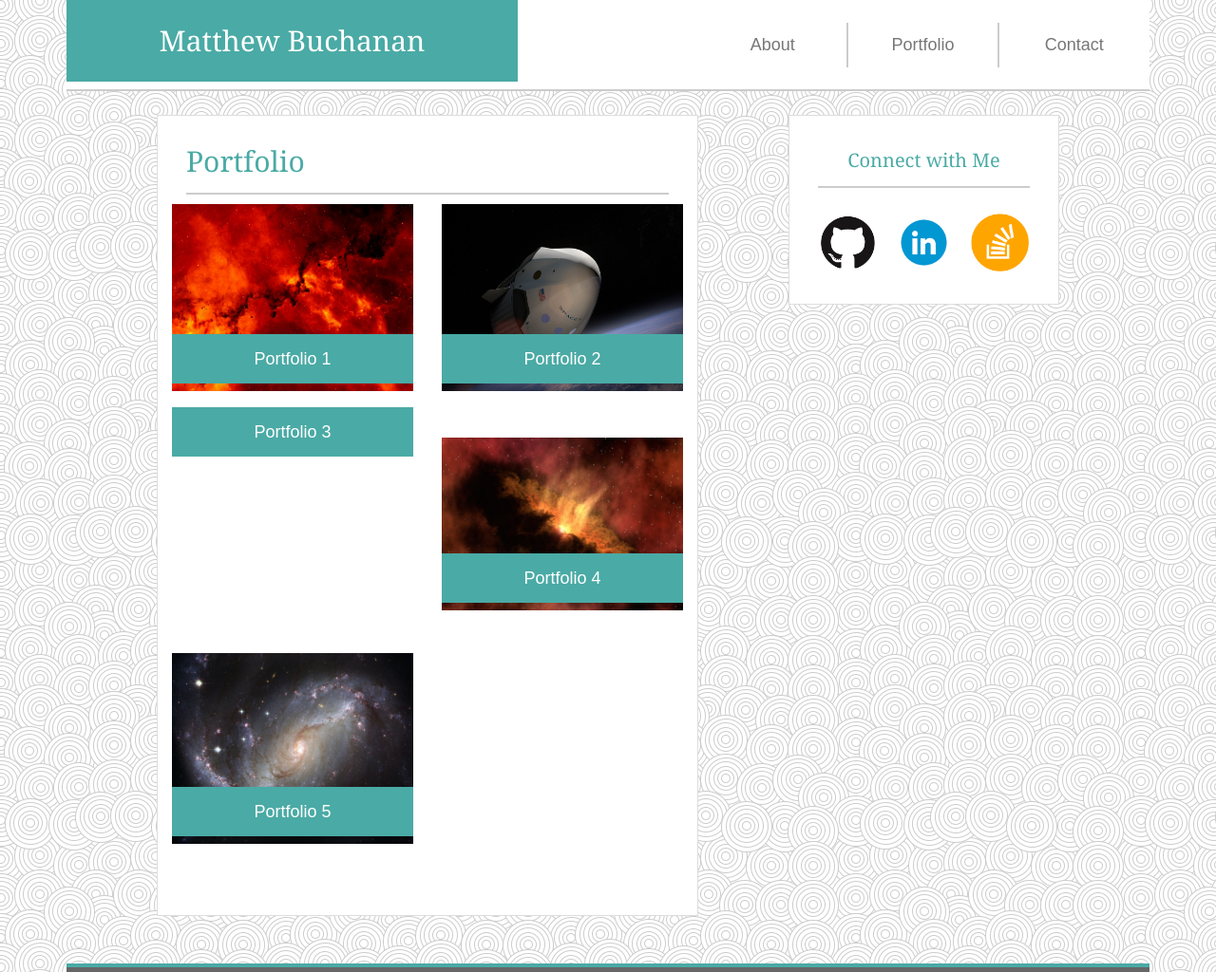
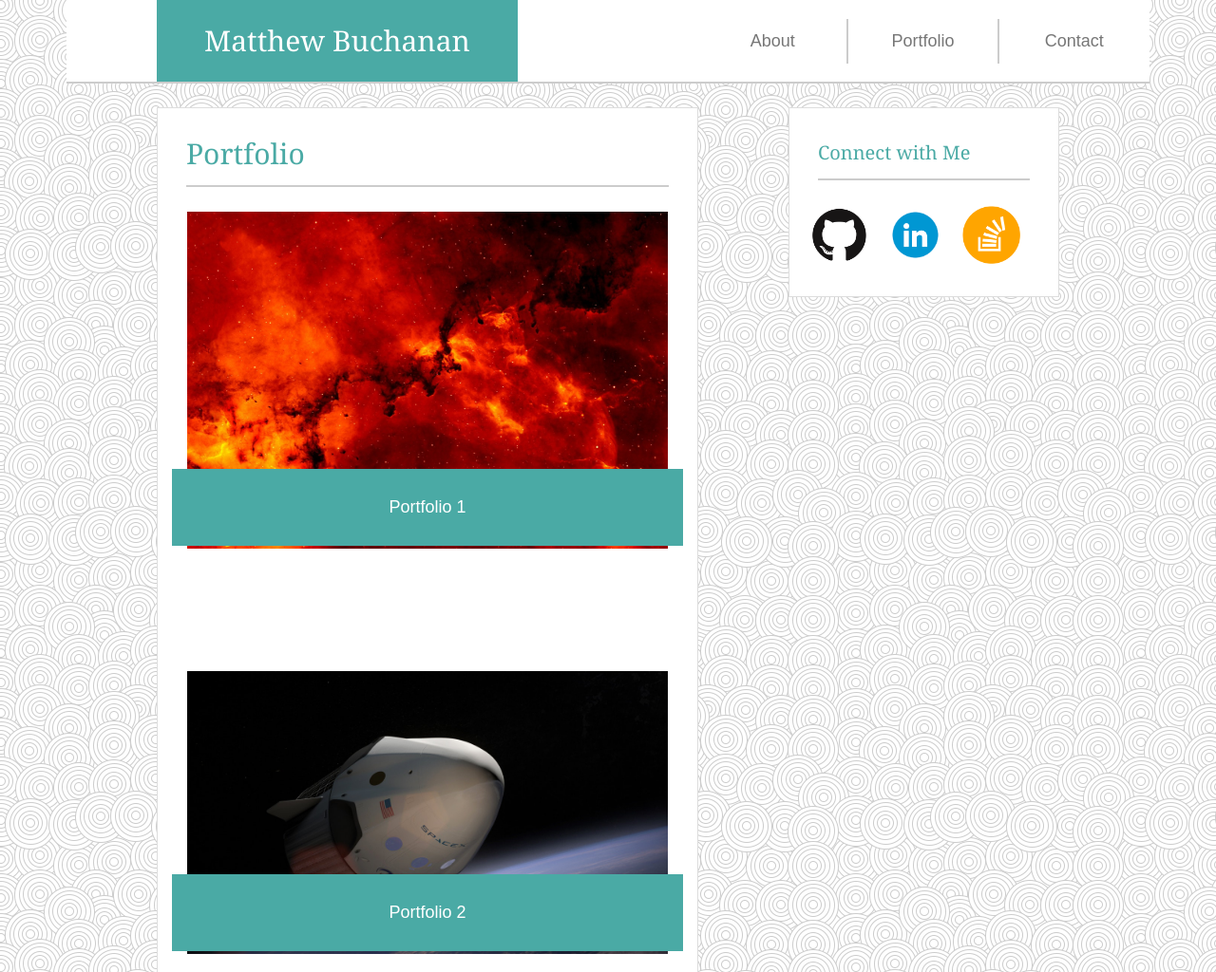
Before and after one commit to dolphinCommando/Bootstrap-Portfolio, a plain HTML site: page portfolio.html in a window 1280 px wide. Shown: the top 1024 px of the page at 95% size. Drawn offline with nearby package versions, Linux system fonts and the light colour scheme.

Commit message:
different layouts of md and lg screens

```diff
--- a/assets/css/style.css
+++ b/assets/css/style.css
@@ -27,16 +27,19 @@ section, aside {
 section {
     box-sizing: border-box;
     padding: 25px;
-    margin-bottom: 50px;
 }
 
 
 aside {
     height: 200px;
     box-sizing: border-box;
-    text-align: center;
+    text-align: left;
     padding: 30px 0px 30px 0px;
     margin-bottom: 50px;
+}
+
+aside .col-lg-3 {
+    text-align: center;
 }
 
 
@@ -63,6 +66,7 @@ header {
     display: flex;
     align-items: center;
 
+
 }
 
 
@@ -74,14 +78,14 @@ header {
 
 #index, #portfolio, #contact {
     text-align: center;
-     padding: 10px;
+    padding: 10px;
 }
 
 
 h1 {
     font-size: 30px;
     padding: 25px;
-    height: 100%;
+    margin-bottom: 0px;
     box-sizing: border-box;
     display: flex;
     align-items: center;
@@ -114,22 +118,12 @@ h3 {
 
 section p {
     padding: 3%;
-    box-sizing: border-box;
 }
 
 section img {
-    padding: 0%;
+    padding: 3%;
 }
 
-
-/*
-#flexbox {
-    display: flex;
-    flex-wrap: wrap;
-    flex-direction: row;
-    justify-content: center;
-}
-*/
 
 #gallery img {
     width: 100%;
@@ -144,7 +138,7 @@ section img {
     align-items: center;
     justify-content: center;
     position: relative;
-    bottom: 60px;
+    bottom: 100px;
 
 
 }
--- a/portfolio.html
+++ b/portfolio.html
@@ -11,38 +11,38 @@
 <body>
     <div class="container">
         <header class="row">
-            <h1 class="col-md-5">Matthew Buchanan</h1>
+            <h1 class="col-md-4 offset-lg-1">Matthew Buchanan</h1>
             <div class="col-md-5 offset-md-2">
-                <div class="row">
+                <nav class="row">
                     <div class="col-4" id="index"><a href="index.html">About</a>  </div>
                     <div class="col-4" id="portfolio"><a href="portfolio.html">Portfolio</a></div>
                     <div class="col-4" id="contact"> <a href="contact.html">Contact</a>  </div>
-                </div>
+                </nav>
             </div>
         </header>
         <div class="row">
-            <section class="col-md-6 offset-md-1">
+            <section class="col-lg-6 offset-lg-1">
                 <h2>Portfolio</h2>
                 <div id="gallery" class="row">
-                    <div class="col-md-6">
+                    <div class="col-md-6 col-lg-12">
                         <a href="#"><img src="assets/images/redstars.jpeg" alt="Portfolio 1"><p>Portfolio 1</p></a>
                     </div>
 
-                    <div class="col-md-6">
+                    <div class="col-md-6 col-lg-12">
                         <a href="#"><img src="assets/images/spacex.jpg" alt="Portfolio 2"><p>Portfolio 2</p></a>
                     </div>
-                    <div class="col-md-6">
+                    <div class="col-md-6 col-lg-12">
                         <a href="#"><img src="assets/images/shuttle.jpg" alt="Portfolio 3" class="img-fluid"><p>Portfolio 3</p></a>
                     </div>
-                    <div class="col-md-6">
+                    <div class="col-md-6 col-lg-12">
                         <a href="#"><img src="assets/images/redgalaxy.jpeg" alt="Portfolio 4"><p>Portfolio 4</p></a>
                     </div>
-                    <div class="col-md-6">
+                    <div class="col-md-6 col-lg-12">
                         <a href="#"><img src="assets/images/galaxy.jpg" alt="Portfolio 5"><p>Portfolio 5</p></a>
                     </div>
                 </div>
             </section>
-            <aside class="col-md-3 offset-md-1">
+            <aside class="col-lg-3 offset-lg-1">
                 <h3>Connect with Me</h3>
                 <nav>
                     <a href="https://github.com/dolphinCommando" target="_blank"><img src="assets/images/github.png" alt="GitHub logo"></a>
```
Also changed, not shown: contact.html (+5 -5 lines), index.html (+5 -5 lines), 1 other file.
